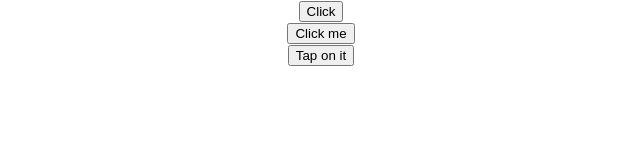
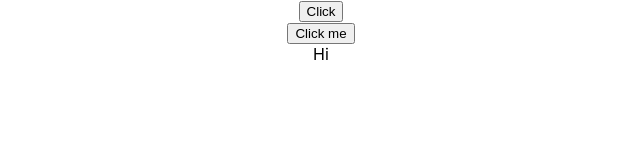
Before and after one commit to FaradayJnr/My-React-JS-Journey, a React (Create React App) app in the folder hello-world/: page / in a window 1280 px wide. Shown: the top 160 px of the page, without its empty margins (319-959 px from the left). Built offline with nearby package versions, Linux system fonts and the light colour scheme.

Commit message:
conditional

```diff
--- a/hello-world/src/components/AnonymousFunc.js
+++ b/hello-world/src/components/AnonymousFunc.js
@@ -1,12 +1,16 @@
 import React from 'react'
+let age = 10
+//anonymous function
+// function AnonymousFunc() {
+//   return (
+//     <div className="anonymous">
+//       <button onClick={() => {console.log('I am anonymous');}}>Tap on it</button>
+//     </div>
+//   )
+// }
 
-//anonymous function
-function AnonymousFunc() {
-  return (
-    <div>
-      <button onClick={() => {console.log('I am anonymous');}}>Tap on it</button>
-    </div>
-  )
+//conditional (if...else) --> Tenary operators
+const AnonymousFunc = () =>{
+    return age > 10 ? <div>Hello</div>: <div>Hi</div>
 }
-
 export default AnonymousFunc
```
